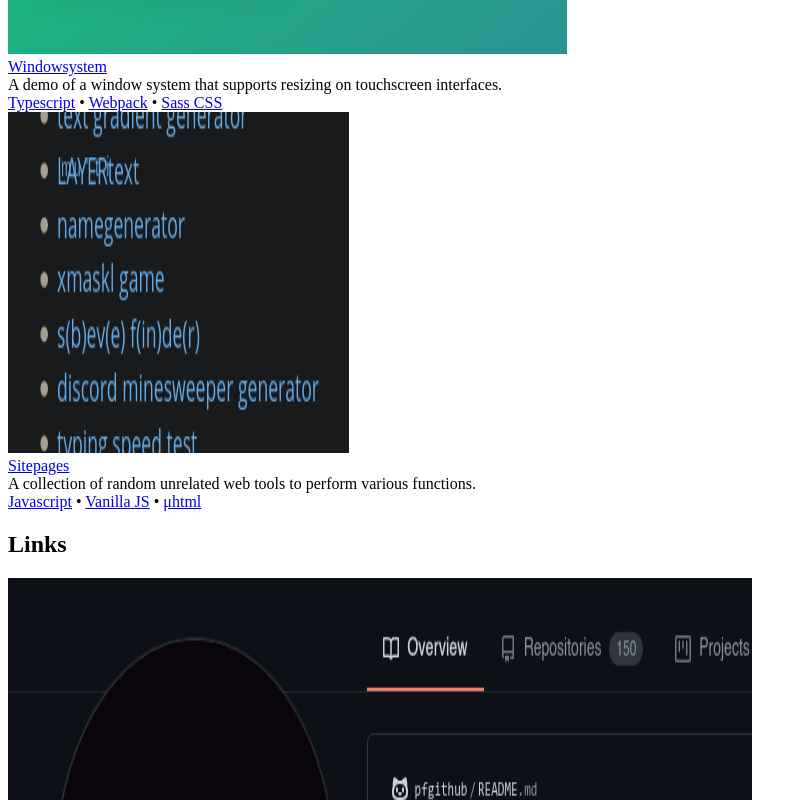
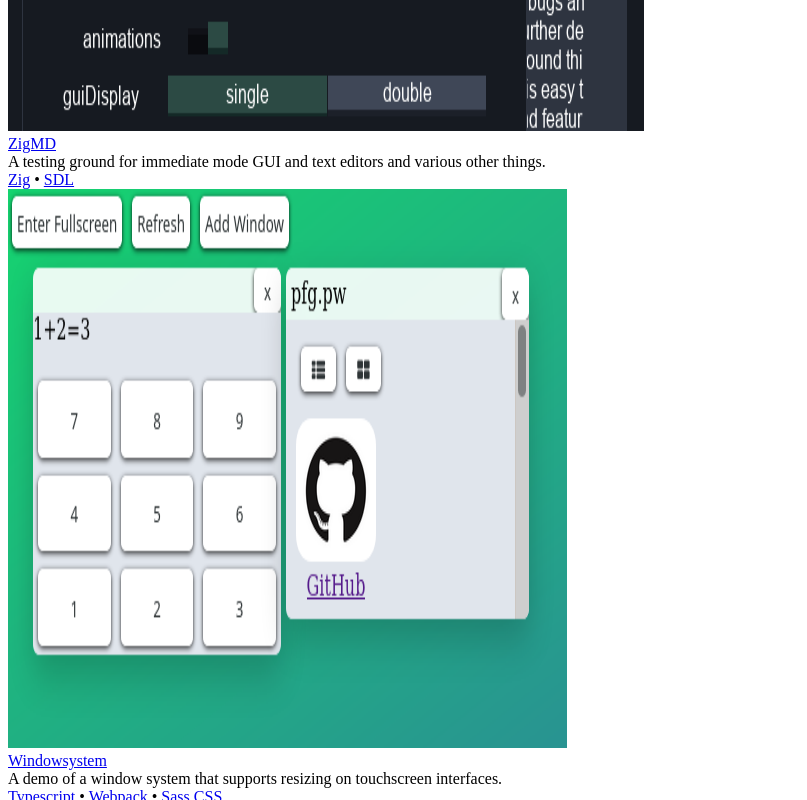
Before and after one commit to pfgithub/pfgithub.github.com, a Next.js app: page / in a window 1280 px wide. Shown: the part 10420-11220 px from the top of the page, without its empty margins (0-807 px from the left). Built offline with nearby package versions, Linux system fonts and the light colour scheme.

Commit message:
add zigmd

```diff
--- a/pages/index.tsx
+++ b/pages/index.tsx
@@ -303,6 +303,16 @@ export default function Home() {
               technologies={["zig", "sdl", "tree_sitter"]}
             />
             <Card
+              title="ZigMD"
+              url="https://github.com/pfgithub/zigmd"
+              body={<>
+                A testing ground for immediate mode GUI and text editors and various other things.
+              </>}
+              img={"/icons/zigmd.png"}
+              img_size={[636, 390]}
+              technologies={["zig", "sdl"]}
+            />
+            <Card
               title="Windowsystem"
               url="https://windowsystem.pfg.pw/"
               body={<>
```
Also changed, not shown: public/icons/zigmd.png (added).
